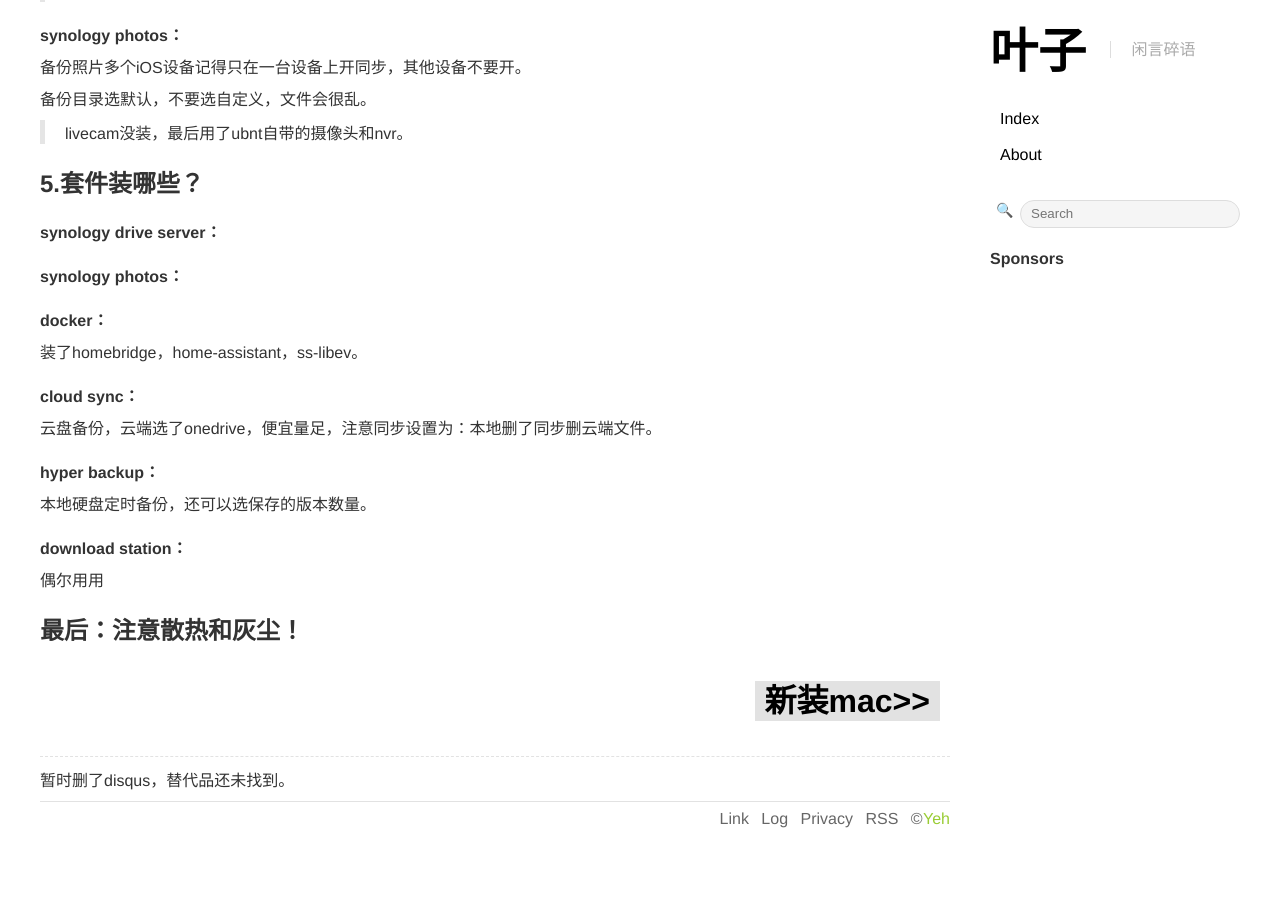
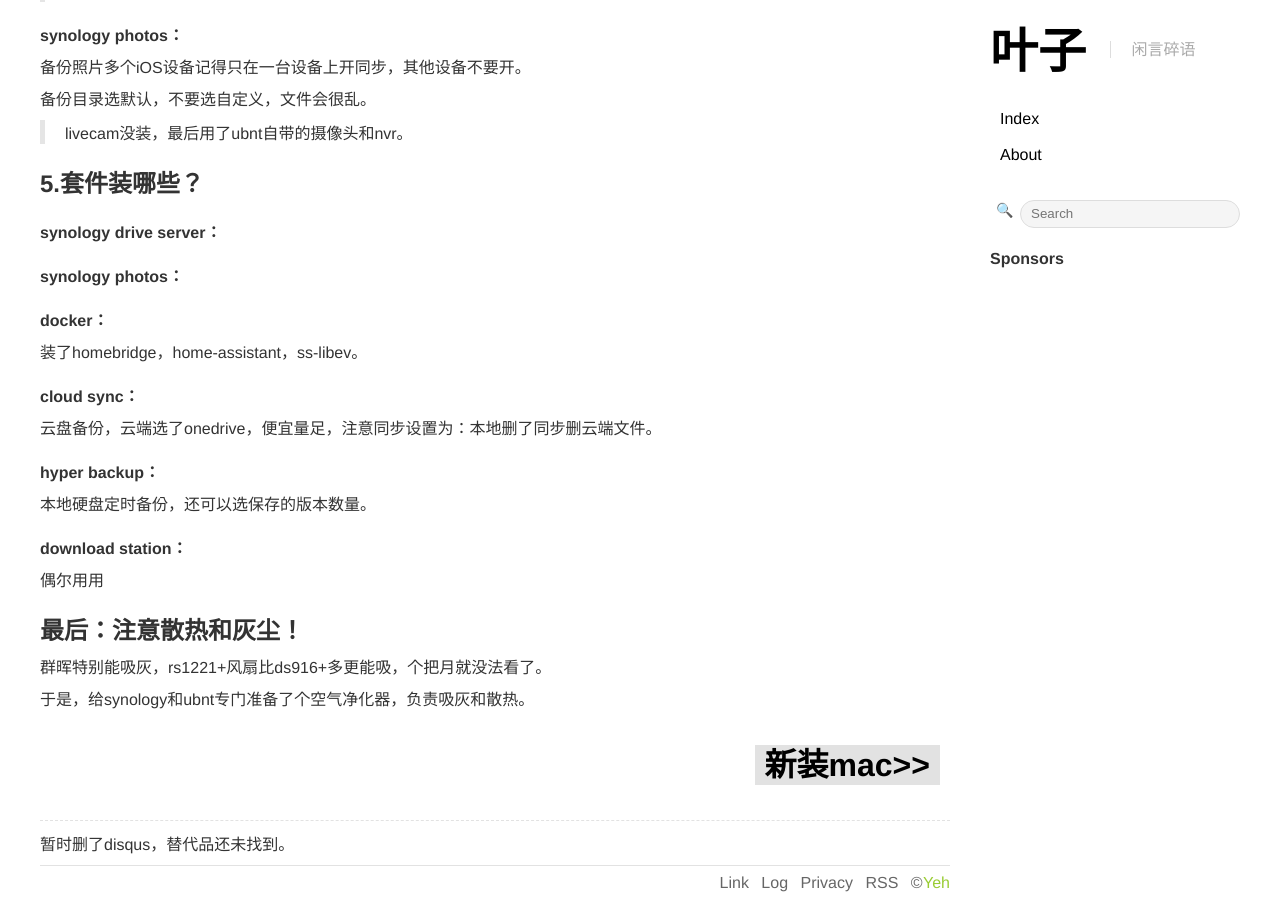
Before and after one commit to yeeh/blog.yeeh.org, a Jekyll site: the page built from _posts/2021-6-22-synology-guide.md, in a window 1280 px wide and 900 px high, scrolled down 2721 px. Built offline with Jekyll 4.4.1, drawn with Linux system fonts in a browser that asks for light colours; before the commit the page ends 3557 px from its top, so only the background shows below that.

Commit message:
吐槽 synology 吸灰

```diff
--- a/_posts/2021-6-22-synology-guide.md
+++ b/_posts/2021-6-22-synology-guide.md
@@ -150,3 +150,6 @@
 偶尔用用
 
 #### 最后：注意散热和灰尘！
+群晖特别能吸灰，rs1221+风扇比ds916+多更能吸，个把月就没法看了。
+
+于是，给synology和ubnt专门准备了个空气净化器，负责吸灰和散热。
```
